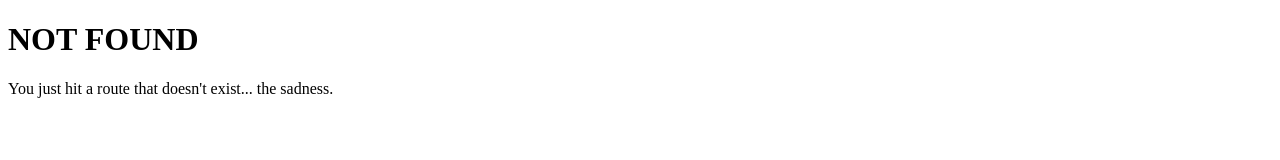
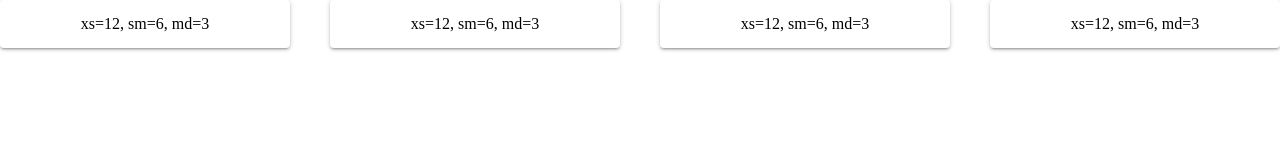
Before and after one commit to maneman8000/gats-note, a Gatsby site: page /grid in a window 1280 px wide. Before the commit this address had no page. Built offline with nearby package versions, Linux system fonts and the light colour scheme; Gatsby itself is replaced by a stand-in of ours.

Commit message:
sample grid

```diff
--- /dev/null
+++ b/src/components/Header.tsx
@@ -0,0 +1,2 @@
+import React from 'react';
+import Typography from '@material-ui/core/Typo';
--- /dev/null
+++ b/src/pages/grid.tsx
@@ -0,0 +1,46 @@
+import React from 'react';
+import Layout from '../layouts/Layout';
+import _Paper from '@material-ui/core/Paper';
+import Grid from '@material-ui/core/Grid';
+import { styled } from '@material-ui/styles';
+import { MuiTheme } from 'material-ui/styles';
+
+const Root = styled('div')({
+  flexGrow: 1,
+});
+
+const Paper = styled(_Paper)({
+  padding: 8 * 2,
+  textAlign: 'center',
+});
+
+// const Paper = styled(_Paper)(theme => {
+//   return {
+//     padding: theme.spacing.unit * 2,
+//     textAlign: 'center',
+//     color: theme.palette.text.secondary,
+//   };
+// });
+
+const Home: React.FC<React.ClassAttributes<HTMLElement>> = () => (
+  <Layout>
+    <Root>
+      <Grid container spacing={40}>
+        <Grid item xs={12} sm={6} md={3}>
+          <Paper>xs=12, sm=6, md=3</Paper>
+        </Grid>
+        <Grid item xs={12} sm={6} md={3}>
+          <Paper>xs=12, sm=6, md=3</Paper>
+        </Grid>
+        <Grid item xs={12} sm={6} md={3}>
+          <Paper>xs=12, sm=6, md=3</Paper>
+        </Grid>
+        <Grid item xs={12} sm={6} md={3}>
+          <Paper>xs=12, sm=6, md=3</Paper>
+        </Grid>
+      </Grid>
+    </Root>
+  </Layout>
+);
+
+export default Home;
--- a/src/pages/index.tsx
+++ b/src/pages/index.tsx
@@ -21,7 +21,7 @@ const Home: React.FC<React.ClassAttributes<HTMLElement> & Props> = ({ data }) =>
       Welcome to your new <strong>{data.site.siteMetadata.title}</strong> site.
     </p>
     <p>Now go build something great.</p>
-    <Link to="/page-2/">Go to page 2</Link>
+    <Link to="/grid/">Go to Grid example</Link>
   </Layout>
 );
 
```
Also changed, not shown: package.json (+5 -2 lines), 1 other file.
